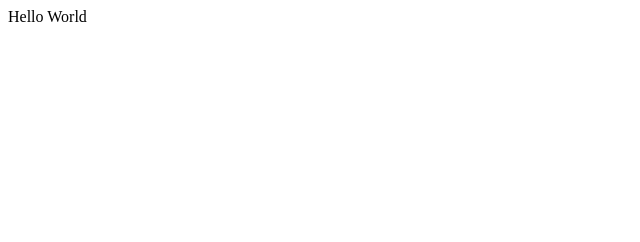
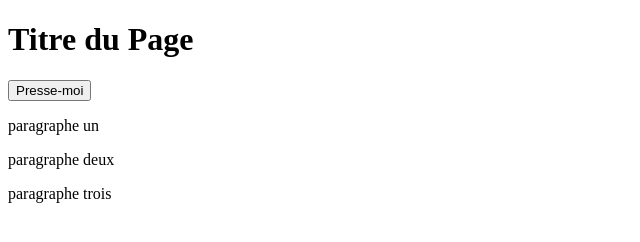
Before and after one commit to Jamzcode/html-cheat-sheet, a plain HTML site: page index.html in a window 1280 px wide. Shown: the whole page, without its empty margins (0-640 px from the left). Drawn offline with Linux system fonts and the light colour scheme.

Commit message:
french added

```diff
--- a/index.html
+++ b/index.html
@@ -1,7 +1,18 @@
-<html>
-  <body>
-    <p>
-      Hello World
-    </p>
-  </body>
+<!DOCTYPE html>
+<html lang="en">
+<head>
+  <meta charset="UTF-8">
+  <meta http-equiv="X-UA-Compatible" content="IE=edge">
+  <meta name="viewport" content="width=device-width, initial-scale=1.0">
+  <title>HTML Cheat Sheet</title>
+</head>
+<body>
+  <h1>Titre du Page</h1>
+
+  <button>Presse-moi</button>
+
+    <p class="paragraph">paragraphe un</p>
+    <p class="paragraph-two">paragraphe deux</p>
+    <p class="paragraph-three">paragraphe trois</p>
+</body>
 </html>
```
